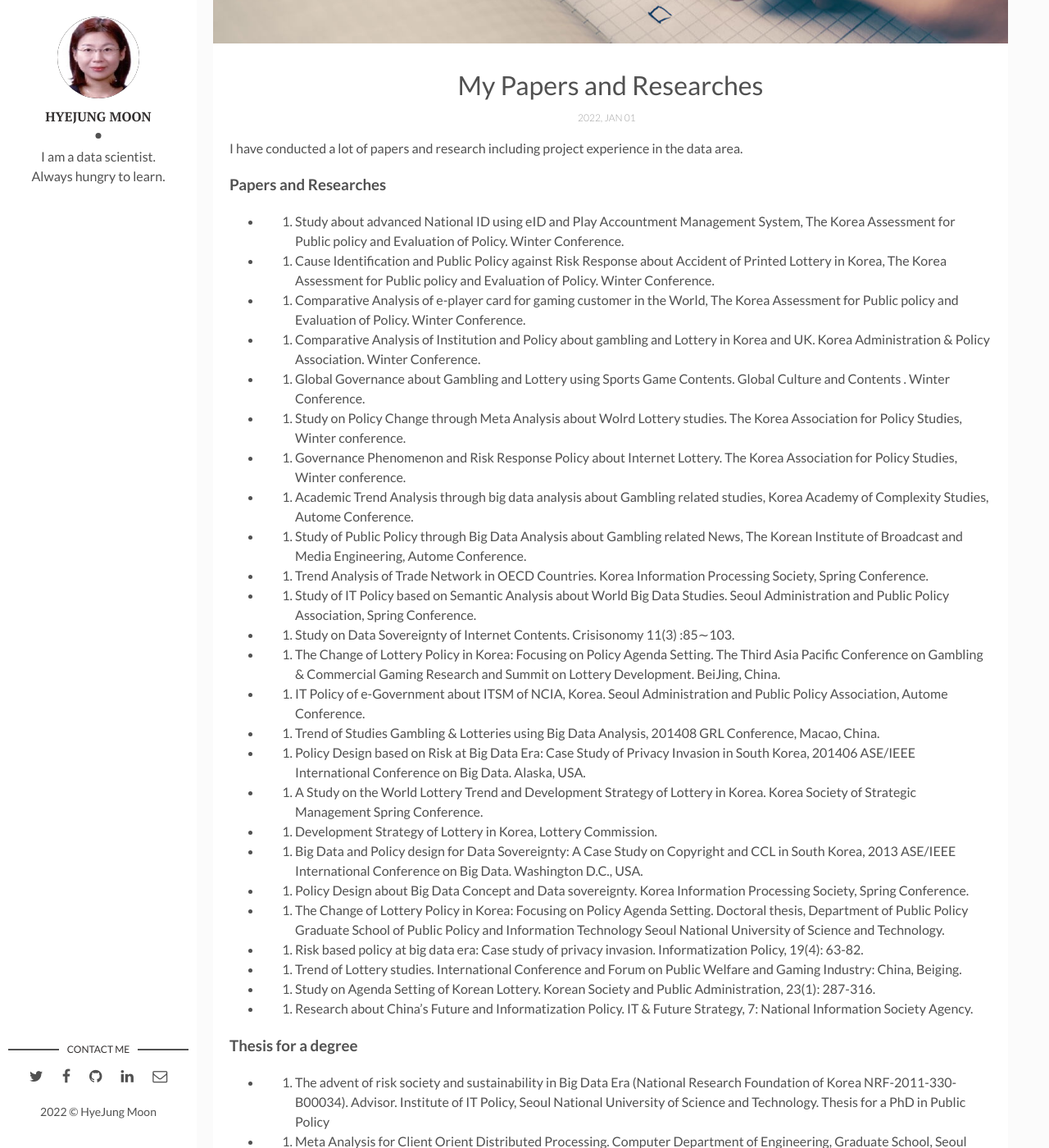
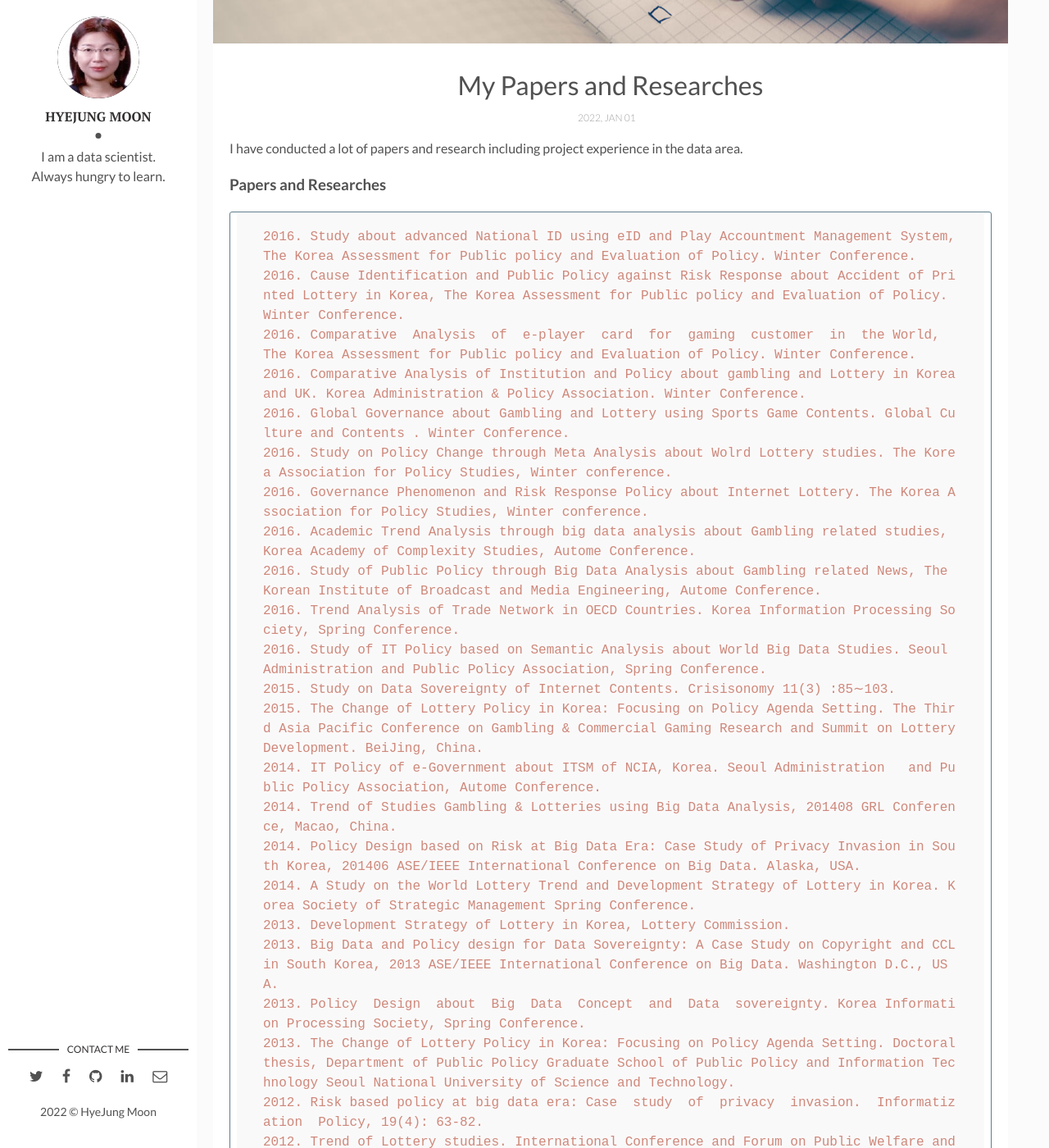
Before and after one commit to MoonHyeJung/moonhyejung.github.io, a Jekyll site: the page built from _posts/2022-01-01-papers-researches.markdown, in a window 1280 px wide and 1400 px high, scrolled down 467 px. Shown: the whole window at 82% size. Built offline with Jekyll 4.4.1, drawn with Linux system fonts in a browser that asks for light colours; comment, search, counter and statistics services are not loaded; some of the changed text lies outside the part shown.

Commit message:
7th commit

````diff
--- a/_posts/2022-01-01-papers-researches.markdown
+++ b/_posts/2022-01-01-papers-researches.markdown
@@ -10,33 +10,35 @@ tags: [paper, study, research, thesis] # add tag
 I have conducted a lot of papers and research including project experience in the data area.
 
 ### Papers and Researches
-
-- 2016. Study about advanced National ID using eID and Play Accountment Management System, The Korea Assessment for Public policy and Evaluation of Policy. Winter Conference.
-- 2016. Cause Identification and Public Policy against Risk Response about Accident of Printed Lottery in Korea, The Korea Assessment for Public policy and Evaluation of Policy. Winter Conference.
-- 2016. Comparative  Analysis  of  e-player  card  for  gaming  customer  in  the World,	The Korea Assessment for Public policy and Evaluation of Policy. Winter Conference.
-- 2016. Comparative Analysis of Institution and Policy about gambling and Lottery in Korea and UK. Korea Administration & Policy Association. Winter Conference.
-- 2016. Global Governance about Gambling and Lottery using Sports Game Contents. Global Culture and Contents . Winter Conference.
-- 2016. Study on Policy Change through Meta Analysis about Wolrd Lottery studies. The Korea Association for Policy Studies, Winter conference.
-- 2016. Governance Phenomenon and Risk Response Policy about Internet Lottery. The Korea Association for Policy Studies, Winter conference.
-- 2016. Academic Trend Analysis through big data analysis about Gambling related studies, Korea Academy of Complexity Studies, Autome Conference.
-- 2016. Study of Public Policy through Big Data Analysis about Gambling related News, The  Korean Institute of Broadcast and Media Engineering, Autome Conference.
-- 2016. Trend Analysis of Trade Network in OECD Countries. Korea Information Processing Society, Spring Conference.
-- 2016. Study of IT Policy based on Semantic Analysis about World Big Data Studies. Seoul Administration and Public Policy Association, Spring Conference.
-- 2015. Study on Data Sovereignty of Internet Contents. Crisisonomy 11(3) :85∼103.
-- 2015. The Change of Lottery Policy in Korea: Focusing on Policy Agenda Setting. The Third Asia Pacific Conference on Gambling & Commercial Gaming Research and Summit on Lottery Development. BeiJing, China.
-- 2014. IT Policy of e-Government about ITSM of NCIA, Korea. Seoul Administration   and Public Policy Association, Autome Conference.
-- 2014. Trend of Studies Gambling & Lotteries using Big Data Analysis, 201408 GRL Conference, Macao, China.
-- 2014. Policy Design based on Risk at Big Data Era: Case Study of Privacy Invasion in South Korea, 201406 ASE/IEEE International Conference on Big Data. Alaska, USA.
-- 2014. A Study on the World Lottery Trend and Development Strategy of Lottery in Korea. Korea Society of Strategic Management Spring Conference.
-- 2013. Development Strategy of Lottery in Korea, Lottery Commission.
-- 2013. Big Data and Policy design for Data Sovereignty: A Case Study on Copyright and CCL in South Korea, 2013 ASE/IEEE International Conference on Big Data. Washington D.C., USA.
-- 2013. Policy  Design  about  Big  Data  Concept  and  Data  sovereignty. Korea Information Processing Society, Spring Conference.
-- 2013. The Change of Lottery Policy in Korea: Focusing on Policy Agenda Setting. Doctoral  thesis, Department of Public Policy Graduate School of Public Policy and Information Technology Seoul National University of Science and Technology.
-- 2012. Risk based policy at big data era: Case  study  of  privacy  invasion.  Informatization  Policy, 19(4): 63-82.
-- 2012. Trend of Lottery studies. International Conference and Forum on Public Welfare and Gaming Industry: China, Beiging.
-- 2012. Study on Agenda Setting of Korean Lottery. Korean Society and Public Administration, 23(1): 287-316.
-- 2011. Research about China's Future and Informatization Policy. IT & Future Strategy, 7: National Information Society Agency.
-
+```
+2016. Study about advanced National ID using eID and Play Accountment Management System, The Korea Assessment for Public policy and Evaluation of Policy. Winter Conference.
+2016. Cause Identification and Public Policy against Risk Response about Accident of Printed Lottery in Korea, The Korea Assessment for Public policy and Evaluation of Policy. Winter Conference.
+2016. Comparative  Analysis  of  e-player  card  for  gaming  customer  in  the World,	The Korea Assessment for Public policy and Evaluation of Policy. Winter Conference.
+2016. Comparative Analysis of Institution and Policy about gambling and Lottery in Korea and UK. Korea Administration & Policy Association. Winter Conference.
+2016. Global Governance about Gambling and Lottery using Sports Game Contents. Global Culture and Contents . Winter Conference.
+2016. Study on Policy Change through Meta Analysis about Wolrd Lottery studies. The Korea Association for Policy Studies, Winter conference.
+2016. Governance Phenomenon and Risk Response Policy about Internet Lottery. The Korea Association for Policy Studies, Winter conference.
+2016. Academic Trend Analysis through big data analysis about Gambling related studies, Korea Academy of Complexity Studies, Autome Conference.
+2016. Study of Public Policy through Big Data Analysis about Gambling related News, The  Korean Institute of Broadcast and Media Engineering, Autome Conference.
+2016. Trend Analysis of Trade Network in OECD Countries. Korea Information Processing Society, Spring Conference.
+2016. Study of IT Policy based on Semantic Analysis about World Big Data Studies. Seoul Administration and Public Policy Association, Spring Conference.
+2015. Study on Data Sovereignty of Internet Contents. Crisisonomy 11(3) :85∼103.
+2015. The Change of Lottery Policy in Korea: Focusing on Policy Agenda Setting. The Third Asia Pacific Conference on Gambling & Commercial Gaming Research and Summit on Lottery Development. BeiJing, China.
+2014. IT Policy of e-Government about ITSM of NCIA, Korea. Seoul Administration   and Public Policy Association, Autome Conference.
+2014. Trend of Studies Gambling & Lotteries using Big Data Analysis, 201408 GRL Conference, Macao, China.
+2014. Policy Design based on Risk at Big Data Era: Case Study of Privacy Invasion in South Korea, 201406 ASE/IEEE International Conference on Big Data. Alaska, USA.
+2014. A Study on the World Lottery Trend and Development Strategy of Lottery in Korea. Korea Society of Strategic Management Spring Conference.
+2013. Development Strategy of Lottery in Korea, Lottery Commission.
+2013. Big Data and Policy design for Data Sovereignty: A Case Study on Copyright and CCL in South Korea, 2013 ASE/IEEE International Conference on Big Data. Washington D.C., USA.
+2013. Policy  Design  about  Big  Data  Concept  and  Data  sovereignty. Korea Information Processing Society, Spring Conference.
+2013. The Change of Lottery Policy in Korea: Focusing on Policy Agenda Setting. Doctoral  thesis, Department of Public Policy Graduate School of Public Policy and Information Technology Seoul National University of Science and Technology.
+2012. Risk based policy at big data era: Case  study  of  privacy  invasion.  Informatization  Policy, 19(4): 63-82.
+2012. Trend of Lottery studies. International Conference and Forum on Public Welfare and Gaming Industry: China, Beiging.
+2012. Study on Agenda Setting of Korean Lottery. Korean Society and Public Administration, 23(1): 287-316.
+2011. Research about China's Future and Informatization Policy. IT & Future Strategy, 7: National Information Society Agency.
+```
 ### Thesis for a degree
-- 2013. The advent of risk society and sustainability in Big Data Era (National Research Foundation of Korea NRF-2011-330-B00034). Advisor. Institute of IT Policy, Seoul National University of Science and Technology. Thesis for a PhD in Public Policy
-- 1998. Meta Analysis for Client Orient Distributed Processing. Computer Department of Engineering, Graduate School, Seoul National University of science and Technology.
+```
+2013. The advent of risk society and sustainability in Big Data Era (National Research Foundation of Korea NRF-2011-330-B00034). Advisor. Institute of IT Policy, Seoul National University of Science and Technology. Thesis for a PhD in Public Policy
+1998. Meta Analysis for Client Orient Distributed Processing. Computer Department of Engineering, Graduate School, Seoul National University of science and Technology.
+```
````
